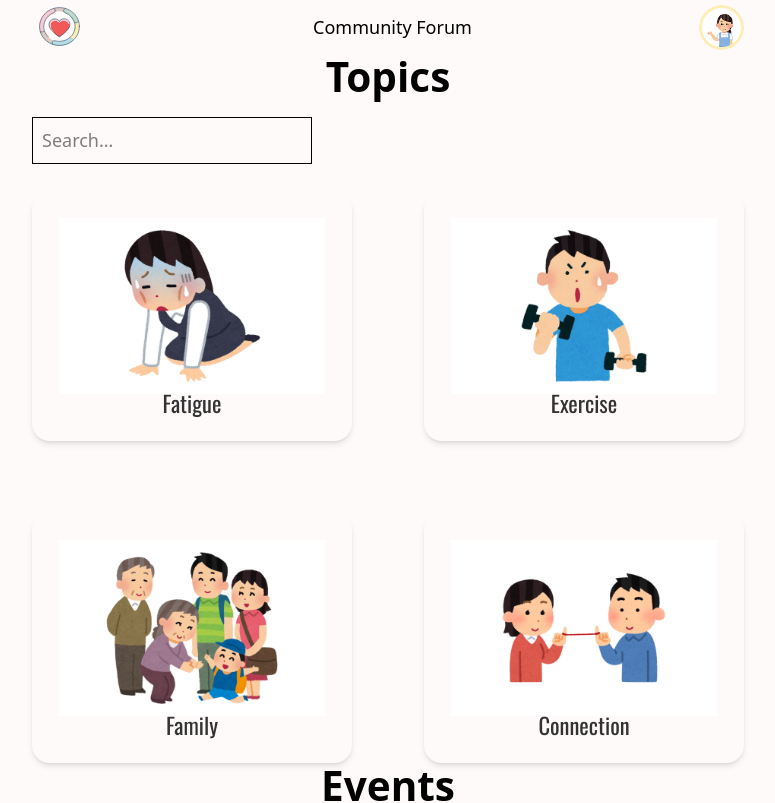
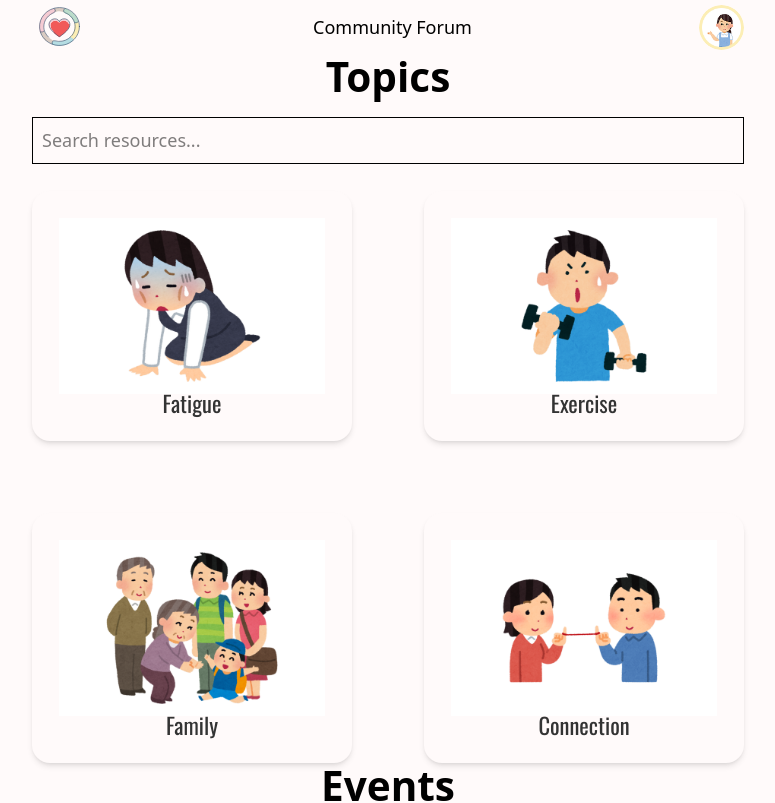
Before and after one commit to magentaong/BefriendersCircle, a React (Vite) app in the folder client/: page /forum in a window 1280 px wide. Shown: the top 803 px of the page, without its empty margins (252-1027 px from the left). Built offline with nearby package versions, Linux system fonts and the light colour scheme.

Commit message:
feat: added SearchBar component w/ debouncing

```diff
--- a/client/src/components/Forum/Category.tsx
+++ b/client/src/components/Forum/Category.tsx
@@ -1,7 +1,7 @@
 import { useState } from 'react';
 import supportResources from "../../content/resources.json"
 import CategoryCard from "../common/CardBase"
-
+import SearchBar from '../common/SearchBar';
 //Defines a single resource object with a name and image URL from database
 interface Resources {
   name: string; // Name of the catergory (Family)
@@ -36,13 +36,7 @@ export default function Category({category, header}: CategroryProps) {
                 <h1 className="text-center text-4xl font-bold">{header}</h1>
 
                  {/* Search input field */}
-                 <input
-                    type="text"
-                    placeholder="Search..."
-                    className="border p-2 mt-4"
-                    value={searchTerm}
-                    onChange={(e) => setSearchTerm(e.target.value)} // Update the search term
-                />
+                <SearchBar onSearch={(query) => setSearchTerm(query)} placeholder="Search resources..."/>
 
                 {/* Grid of all/filtered resource cards */}
                 <div className="mt-6 grid grid-cols-2 gap-16">
--- a/client/src/components/common/SearchBar.tsx
+++ b/client/src/components/common/SearchBar.tsx
@@ -1,9 +1,44 @@
-import React from "react";
+// components/common/SearchBar.tsx
+import React, { useState, useEffect } from 'react';
 
-const SearchBar = () => {
+interface SearchBarProps {
+  onSearch: (query: string) => void;
+  delay?: number;
+  placeholder?: string;
+}
+
+const SearchBar: React.FC<SearchBarProps> = ({
+  onSearch,
+  delay = 300,
+  placeholder = 'Search...',
+}) => {
+  const [query, setQuery] = useState('');
+  const [debouncedQuery, setDebouncedQuery] = useState(query);
+
+  useEffect(() => {
+    const handler = setTimeout(() => {
+      setDebouncedQuery(query);
+    }, delay);
+
+    return () => clearTimeout(handler);
+  }, [query, delay]);
+
+  useEffect(() => {
+    onSearch(debouncedQuery);
+  }, [debouncedQuery, onSearch]);
+
   return (
-    <div>SearchBar component</div>
+    <input
+      type="text"
+      value={query}
+      onChange={(e) => setQuery(e.target.value)}
+      placeholder={placeholder}
+      className="border p-2 mt-4 w-full"
+    />
   );
 };
 
 export default SearchBar;
+
+
+// TO USE: <SearchBar onSearch={handleSearch} />
```
